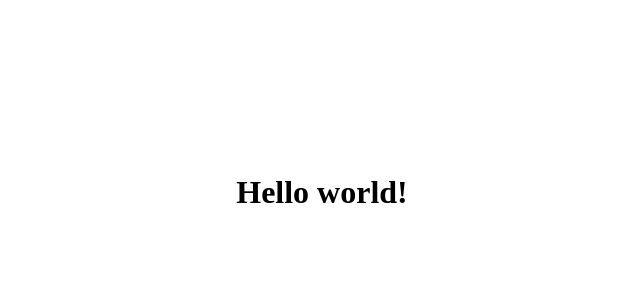
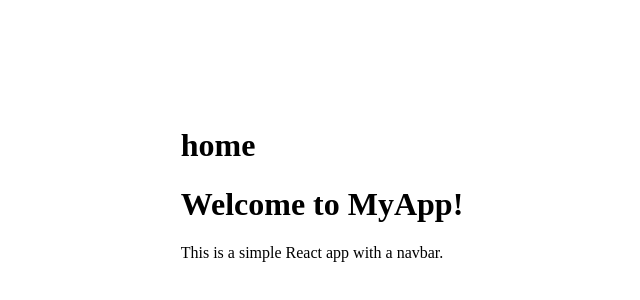
Before and after one commit to angel9154/react-company-lab, a React (Vite) app: page / in a window 1280 px wide. Shown: the part 208-508 px from the top of the page, without its empty margins (318-958 px from the left). Built offline with nearby package versions, Linux system fonts and the light colour scheme.

Commit message:
seccond commit

```diff
--- a/src/App.jsx
+++ b/src/App.jsx
@@ -1,7 +1,16 @@
 // src/App.jsx
+import Home from './components/Home';
 
 const App = () => {
-  return <h1>Hello world!</h1>;
+  return (
+    <div>
+
+      <Home />
+
+      <h1>Welcome to MyApp!</h1>
+      <p>This is a simple React app with a navbar.</p>
+    </div>
+  )
 };
 
 export default App;
--- /dev/null
+++ b/src/components/Home.jsx
@@ -0,0 +1,12 @@
+
+
+const Home = () => {
+
+    return (
+        <h1>home</h1>    )
+
+
+}
+
+
+export default Home
```
Also changed, not shown: src/components/Navbar.jsx (added, +47 -0 lines), src/components/Contactus.jsx (added), src/components/History.jsx (added), src/components/Pastwork.jsx (added), src/components/Staff.jsx (added).
